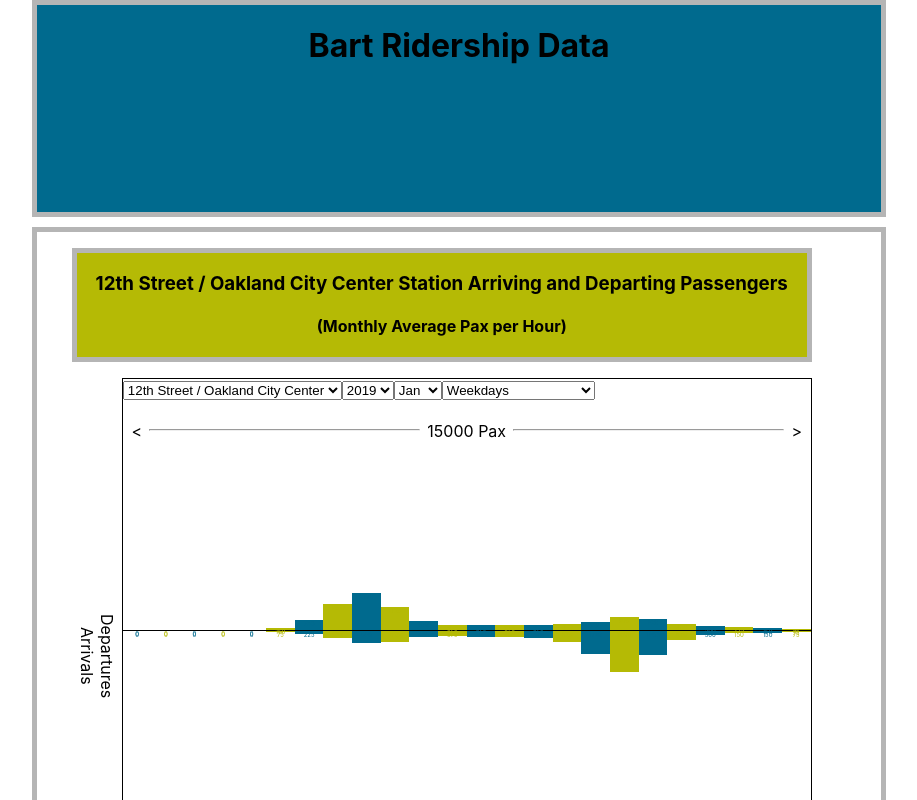
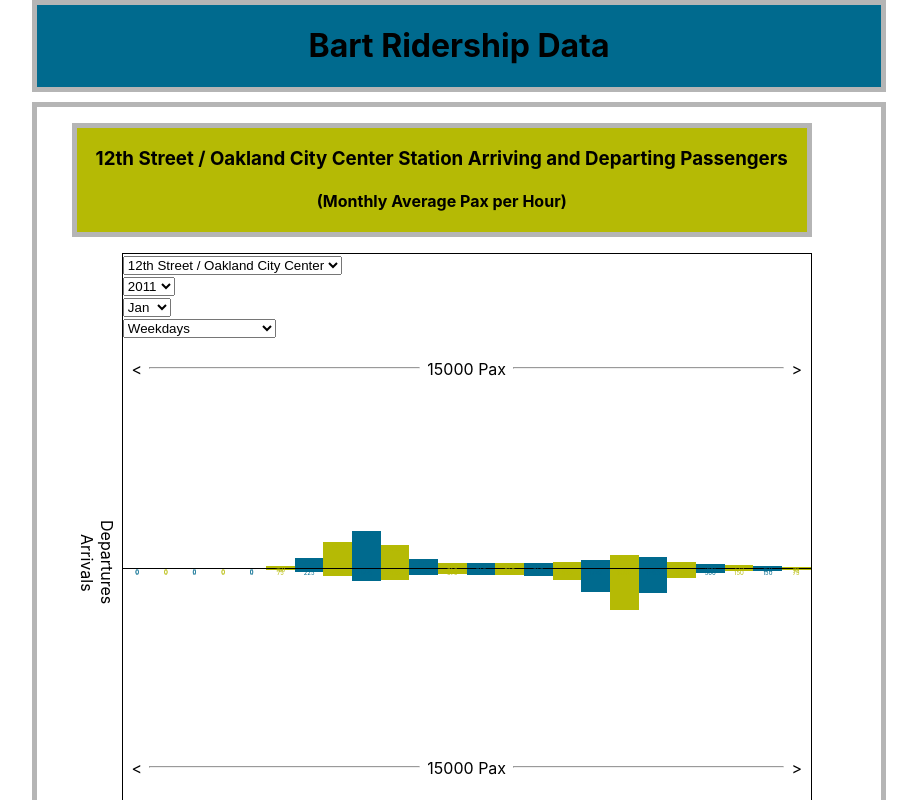
Before and after one commit to sudo-joseph/bart-ridership-react, a React (Create React App) app: page / in a window 1280 px wide. Shown: the top 800 px of the page, without its empty margins (181-1098 px from the left). Built offline with nearby package versions, Linux system fonts and the light colour scheme.

Commit message:
New component for data select tools.

```diff
--- a/src/App.js
+++ b/src/App.js
@@ -1,5 +1,8 @@
 import React, { Component } from 'react';
 import './App.css';
+
+import Select from './components/Select/Select.js';
+
 
 class App extends Component {
   state = {
@@ -113,7 +116,6 @@
     }
 
     getGraphData = () => {
-      console.log('getGraphData')
       let arriving = this.state.ridership_data[this.state.year][this.state.month][this.state.station]['arriving'][this.state.dayofweek];
       let departing = this.state.ridership_data[this.state.year][this.state.month][this.state.station]['departing'][this.state.dayofweek];
       this.setState({
@@ -123,7 +125,6 @@
     }
 
     render() {
-      console.log('rendering')
       return (
           <div className="Page">
             <div className="Header">
@@ -144,42 +145,22 @@
               </div>
               <div className="Content-Dataview">
                 <div className="Content-Dataview-Controls">
-                  <select className="Content-Dataview-Controls-Station"
-                          onChange={(evt) => this.updateStation(evt)}>
-                  {
-                    Object.entries(this.state.stations).map(([key, value]) => (
-                      <option className="Content-Dataview-Controls-Option"
-                               value= {key}> {value} </option>
-                          ))
-                  }
-                  </select>
-                  <select className="Content-Dataview-Controls-Year"
-                          onChange={(evt) => this.updateYear(evt)}>
-                    {
-                      this.state.years.map(year => (
-                        <option className="Content-Dataview-Controls-Option"
-                                value={year}> {year} </option>
-                            ))
-                    }
-                  </select>
-                  <select className="Content-Dataview-Controls-Month"
-                          onChange={(evt) => this.updateMonth(evt)}>
-                    {
-                      this.state.months.map(month => (
-                        <option className="Content-Dataview-Controls-Option"
-                                value={month}> {month} </option>
-                            ))
-                    }
-                  </select>
-                  <select className="Content-Dataview-Controls-DayofWeek"
-                          onChange={(evt) => this.updateDayofWeek(evt)}>
-                    <option value="weekday"
-                           >Weekdays
-                    </option>
-                    <option value="weekend"
-                           >Weekends & Holidays
-                   </option>
-                  </select>
+                  <Select
+                    name="Stations"
+                    items={this.state.stations}
+                    changeFcn={this.updateStation}/>
+                  <Select
+                    name="Year"
+                    items={this.state.years.reduce(function(o, val) { o[val] = val; return o; }, {})}
+                    changeFcn={this.updateYear}/>
+                  <Select
+                    name="Month"
+                    items={this.state.months.reduce(function(o, val) { o[val] = val; return o; }, {})}
+                    changeFcn={this.updateMonth}/>
+                  <Select
+                    name="DayofWeek"
+                    items={{'weekday':'Weekdays','weekend':'Weekends & Holidays'}}
+                    changeFcn={this.updateDayofWeek}/>
                 </div>
                 <div className="Content-Dataview-yAxis Content-Data-yAxis-Top">
                   <div className="">
--- a/src/components/Select/Select.js
+++ b/src/components/Select/Select.js
@@ -1,12 +1,17 @@
-import React, { Component } from 'react';
+import React, {Component} from 'react';
 import './Select.css';
 
 class Select extends Component {
   render() {
 
     return (
-
-    );
+      <div className={`Content-Dataview-Controls-${this.props.name}`} >
+        <select onChange={this.props.changeFcn}>
+          {Object.entries(this.props.items).map(([key, value]) => (
+            <option className="Content-Dataview-Controls-Option"
+                     value= {key}> {value} </option>))}
+        </select>
+      </div>)
   }
 }
 
```
